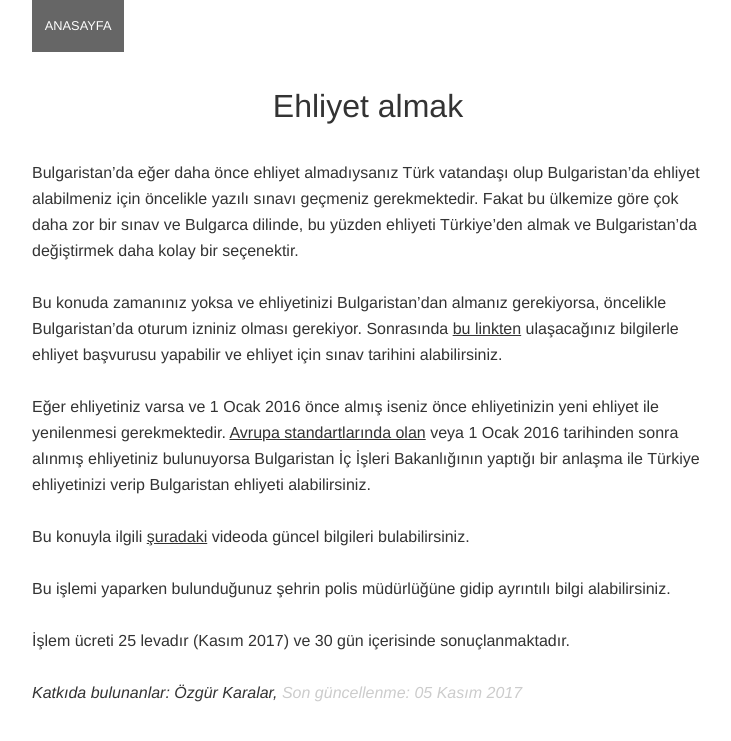
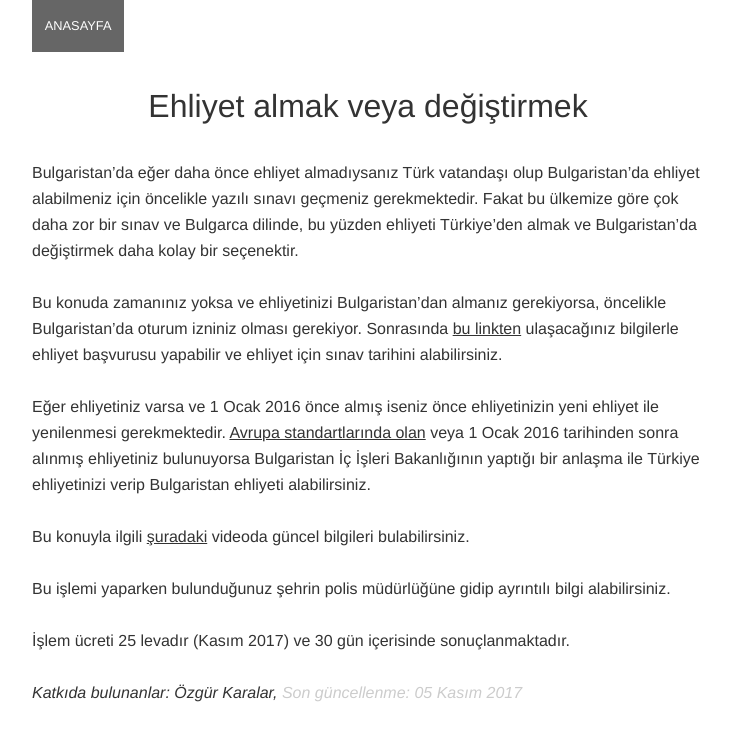
Before and after one commit to o/yurtdisinda-calismak-wiki, a Jekyll site: the page built from bg/ehliyet-almak.md, in a window 1280 px wide. Shown: the top 741 px of the page, without its empty margins (272-1003 px from the left). Built offline with Jekyll 4.4.1, drawn with Linux system fonts in a browser that asks for light colours.

Commit message:
Editoryel kucuk duzenlemeler yapildi

```diff
--- a/bg/ehliyet-almak.md
+++ b/bg/ehliyet-almak.md
@@ -1,10 +1,10 @@
 ---
 layout: page
-title: Ehliyet almak
+title: Ehliyet almak veya değiştirmek
 contributors: Özgür Karalar
 updated_at: 05 Kasım 2017
 permalink: /bg/ehliyet-almak/
-description: Bulgaristan'da ehliyet almak veta değiştirmek konusu
+description: Bulgaristan'da ehliyet almak veya değiştirmek
 ---
 
 Bulgaristan'da eğer daha önce ehliyet almadıysanız Türk vatandaşı olup Bulgaristan'da ehliyet alabilmeniz için öncelikle yazılı sınavı geçmeniz gerekmektedir. Fakat bu ülkemize göre çok daha zor bir sınav ve Bulgarca dilinde, bu yüzden ehliyeti Türkiye'den almak ve Bulgaristan'da değiştirmek daha kolay bir seçenektir.
```
